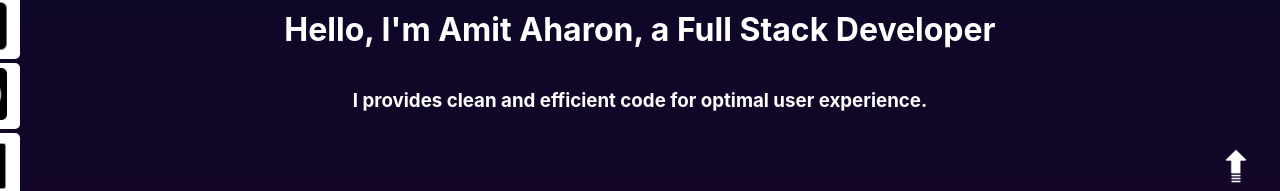
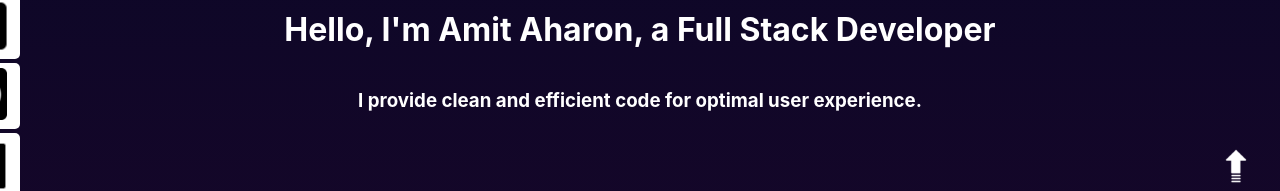
Before and after one commit to AmitAharon88/Portfolio, a React (Create React App) app: page / in a window 1280 px wide. Shown: the part 536-727 px from the top of the page. Built offline with nearby package versions, Linux system fonts and the light colour scheme; a web font is replaced by a local one.

Commit message:
fixing spelling error in about

```diff
--- a/src/components/About.js
+++ b/src/components/About.js
@@ -7,7 +7,7 @@ const About = (props) => {
          <div className='intro'>
             <img id="aboutImg" src={profilePic} alt="Amit" />
             <h1 className='introWelcome'>Hello, I'm Amit Aharon, a  Full Stack Developer</h1>
-            <h3 className='introDesc'>I provides clean and efficient code for optimal user experience.</h3>
+            <h3 className='introDesc'>I provide clean and efficient code for optimal user experience.</h3>
          </div>
          <div id='about' className='aboutTextContainer'>
             <div id='aboutHeader'>
--- a/src/components/Projects.js
+++ b/src/components/Projects.js
@@ -41,9 +41,9 @@ const Projects = (props) => {
                   <p className='tool'>CSS</p>
                </div>
                <div className='iconContainer'>
-                  {/* <a href='#'> */}
+                  <a href='https://github.com/AmitAharon88/FinalProject_ProFinder'>
                      <img className='gitHub' src={gitHub} alt='gitHub icon'/>
-                  {/* </a> */}
+                  </a>
                   {/* <a href='#'> */}
                      <img className='web' src={web} alt='website icon'/>
                   {/* </a> */}
```
